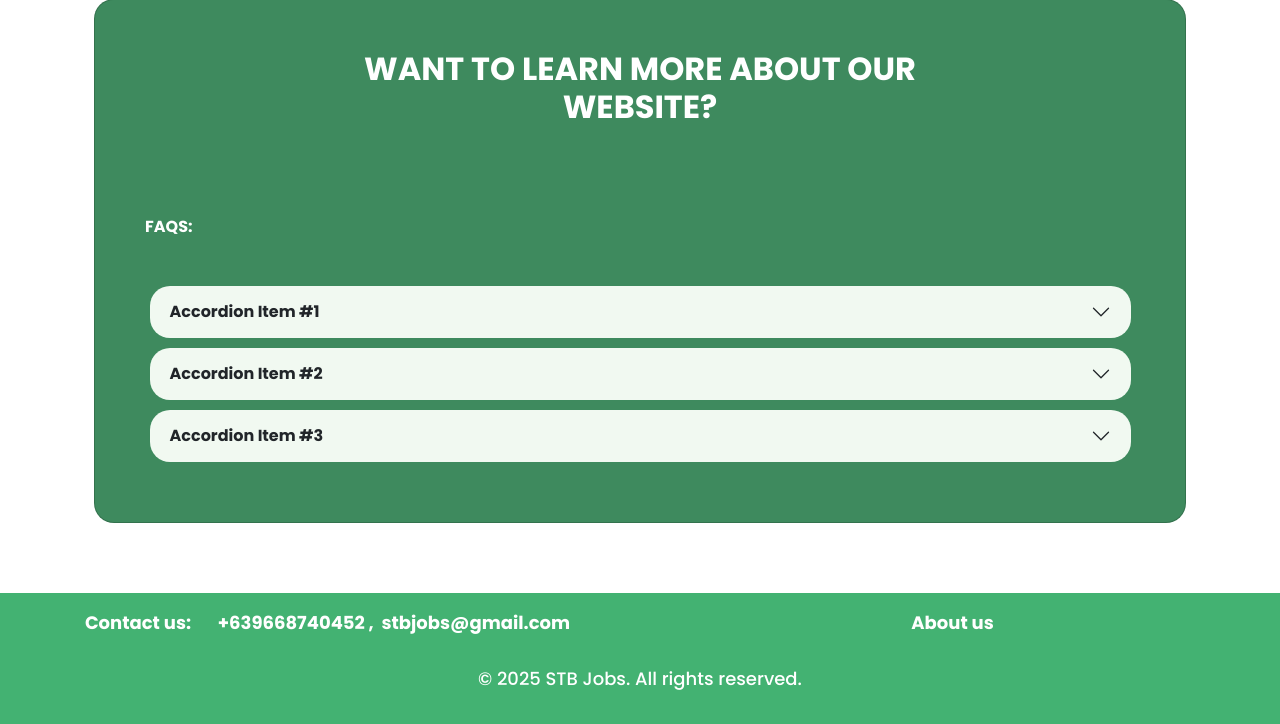
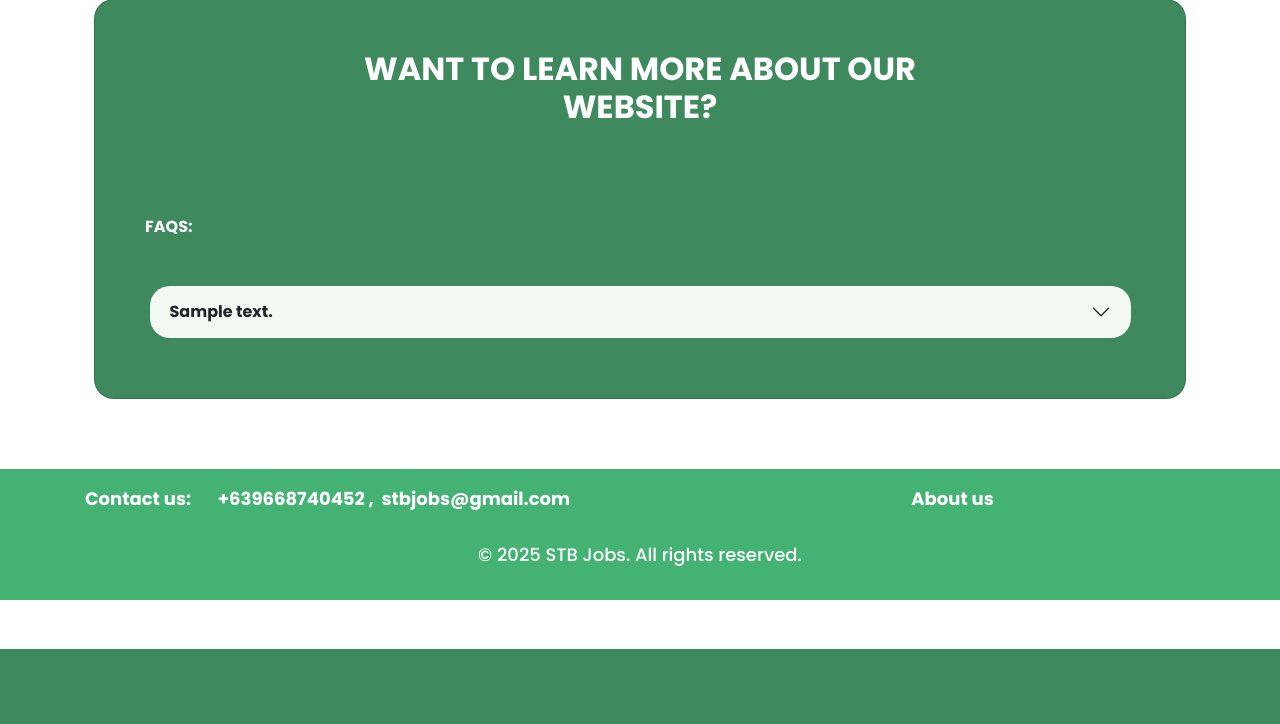
Before and after one commit to viirietym/testing.github.io, a PHP site: page /user/help.php in a window 1280 px wide. Shown: the part 151-875 px from the top of the page. After the commit the page ends 800 px from the top, so only its background shows below. Run offline with PHP 8.4, Linux system fonts and the light colour scheme; tables that the repository leaves empty hold one stand-in row (values such as "Sample post").

Commit message:
Creation of Help section for employee side[BE]

```diff
--- a/user/help.php
+++ b/user/help.php
@@ -1,3 +1,11 @@
+<?php
+include("../connect.php");
+
+$helpQuery = "SELECT * FROM help";
+$results = executeQuery($helpQuery);
+
+?>
+
 <!doctype html>
 <html lang="en">
 
@@ -33,50 +41,29 @@
           <div class="h6">
             FAQS:
           </div>
+          <?php
+          if (mysqli_num_rows($results) > 0) {
+            while ($help = mysqli_fetch_assoc($results)) {
+              ?>
               <div class="accordion-container">
                 <div class="accordion accordion-flush px-10px" id="accordionFlushExample">
                   <div class="accordion-item">
                     <h2 class="accordion-header">
                       <button class="accordion-button collapsed" type="button" data-bs-toggle="collapse"
-                    data-bs-target="#flush-collapseOne" aria-expanded="false" aria-controls="flush-collapseOne">
-                    Accordion Item #1
+                        data-bs-target="#<?php echo $help['helpID'] ?>" aria-expanded="false" aria-controls="flush-collapseOne">
+                        <?php echo $help['shortDescription'] ?>
                       </button>
                     </h2>
-                <div id="flush-collapseOne" class="accordion-collapse collapse" data-bs-parent="#accordionFlushExample">
-                  <div class="accordion-body">Placeholder content for this accordion, which is intended to demonstrate
-                    the <code>.accordion-flush</code> class. This is the first item's accordion body.</div>
-                </div>
-              </div>
-              <div class="accordion-item">
-                <h2 class="accordion-header">
-                  <button class="accordion-button collapsed" type="button" data-bs-toggle="collapse"
-                    data-bs-target="#flush-collapseTwo" aria-expanded="false" aria-controls="flush-collapseTwo">
-                    Accordion Item #2
-                  </button>
-                </h2>
-                <div id="flush-collapseTwo" class="accordion-collapse collapse" data-bs-parent="#accordionFlushExample">
-                  <div class="accordion-body">Placeholder content for this accordion, which is intended to demonstrate
-                    the <code>.accordion-flush</code> class. This is the second item's accordion body. Let's imagine
-                    this being filled with some actual content.</div>
-                </div>
-              </div>
-              <div class="accordion-item">
-                <h2 class="accordion-header">
-                  <button class="accordion-button collapsed" type="button" data-bs-toggle="collapse"
-                    data-bs-target="#flush-collapseThree" aria-expanded="false" aria-controls="flush-collapseThree">
-                    Accordion Item #3
-                  </button>
-                </h2>
-                <div id="flush-collapseThree" class="accordion-collapse collapse"
-                  data-bs-parent="#accordionFlushExample">
-                  <div class="accordion-body">Placeholder content for this accordion, which is intended to demonstrate
-                    the <code>.accordion-flush</code> class. This is the third item's accordion body. Nothing more
-                    exciting happening here in terms of content, but just filling up the space to make it look, at least
-                    at first glance, a bit more representative of how this would look in a real-world application.</div>
+                    <div id="<?php echo $help['helpID'] ?>" class="accordion-collapse collapse" data-bs-parent="#accordionFlushExample">
+                      <div class="accordion-body"><?php echo $help['longDescription'] ?></div>
                     </div>
                   </div>
                 </div>
               </div>
+              <?php
+            }
+          }
+          ?>
         </div>
       </div>
     </div>
```
Lines whose indentation alone changed are shown as unchanged.
